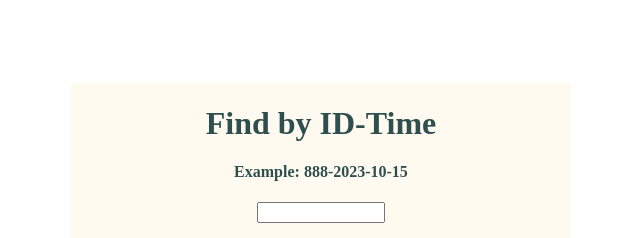
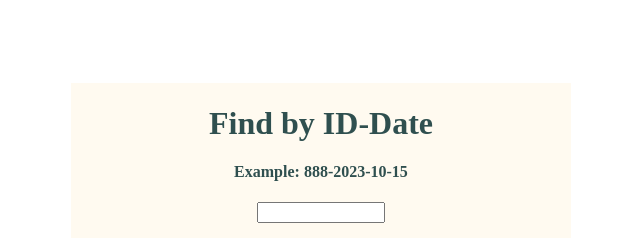
Before and after one commit to ecerybao/drivingsense.github.io, a plain HTML site: page index.html in a window 1280 px wide. Shown: the top 238 px of the page, 319-959 px from the left. Drawn offline with Linux system fonts and the light colour scheme.

Commit message:
Update index.html

```diff
--- a/index.html
+++ b/index.html
@@ -22,7 +22,7 @@
 
 <body>
     <div id="findDetails">
-        <h1>Find by ID-Time</h1>
+        <h1>Find by ID-Date</h1>
         <h4>Example: 888-2023-10-15</h4>
         <input id="findID" type="text"> <br><br>
         <button id="find">FIND</button>
```
